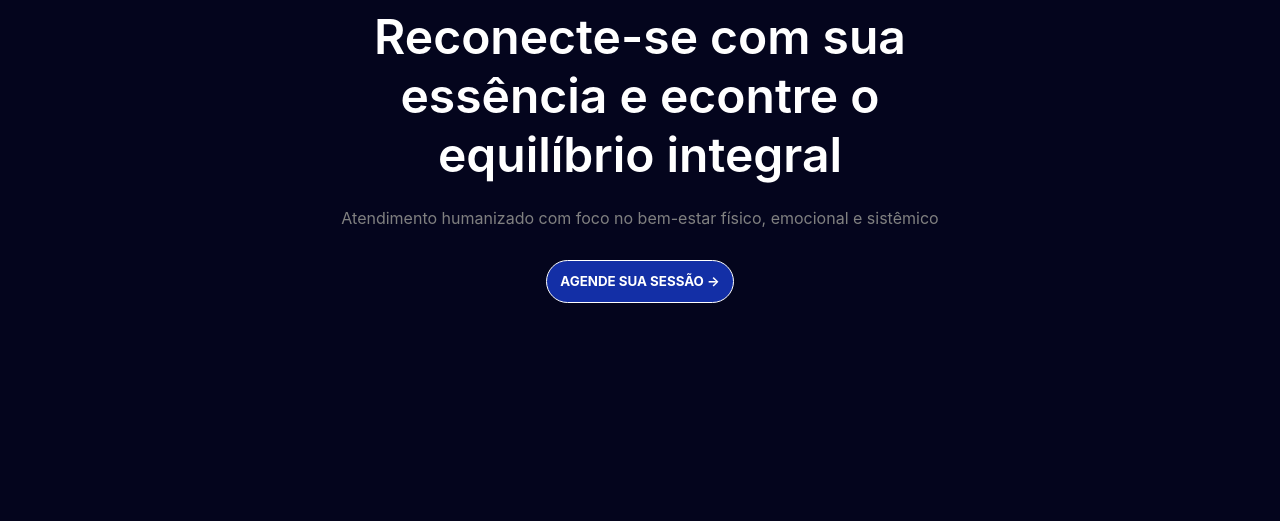
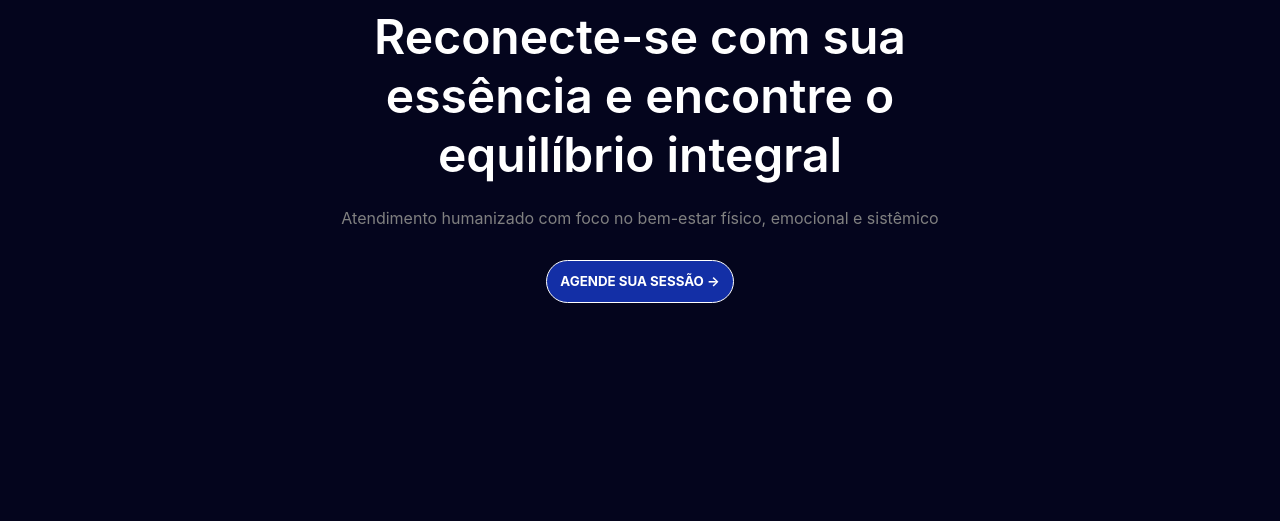
Before and after one commit to Adrielmedeiros01/TerapiasIntegrativas, a plain HTML site: page index.html in a window 1280 px wide. Shown: the part 279-800 px from the top of the page. Drawn offline with nearby package versions, Linux system fonts and the light colour scheme.

Commit message:
Atualizar o index.html

```diff
--- a/index.html
+++ b/index.html
@@ -31,7 +31,7 @@
             <div class="boas-vindas">
                 <img src="WhatsApp_Image_2026-02-05_at_14.14.39-removebg-preview.png" alt="">
                 <p id="nome">SEARLY MEDEIROS</p>
-                <h1 id="titulo">Reconecte-se com sua <br> essência e econtre o <br> equilíbrio integral</h1>
+                <h1 id="titulo">Reconecte-se com sua <br> essência e encontre o <br> equilíbrio integral</h1>
                 <p id="frase">Atendimento humanizado com foco no bem-estar físico, emocional e sistêmico</p>
                 <button class="button">AGENDE SUA SESSÃO -></button>
             </div>
```
